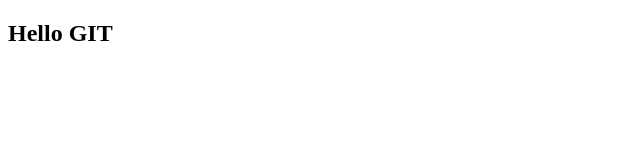
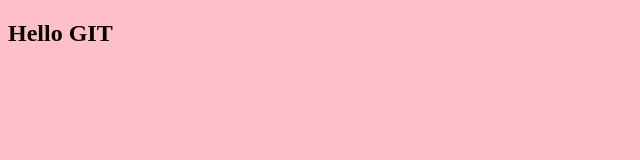
Before and after one commit to VladislavkiSelov/GIT, a plain HTML site: page index.html in a window 1280 px wide. Shown: the whole page, without its empty margins (0-640 px from the left). Drawn offline with Linux system fonts and the light colour scheme.

Commit message:
added color pink

```diff
--- a/index.html
+++ b/index.html
@@ -4,6 +4,7 @@
     <meta charset="UTF-8">
     <meta http-equiv="X-UA-Compatible" content="IE=edge">
     <meta name="viewport" content="width=device-width, initial-scale=1.0">
+    <link rel="stylesheet" href="./styles/styles.css">
     <title>Document</title>
 </head>
 <body>
--- /dev/null
+++ b/styles/styles.css
@@ -0,0 +1,3 @@
+body{
+    background-color: pink;
+}
```
